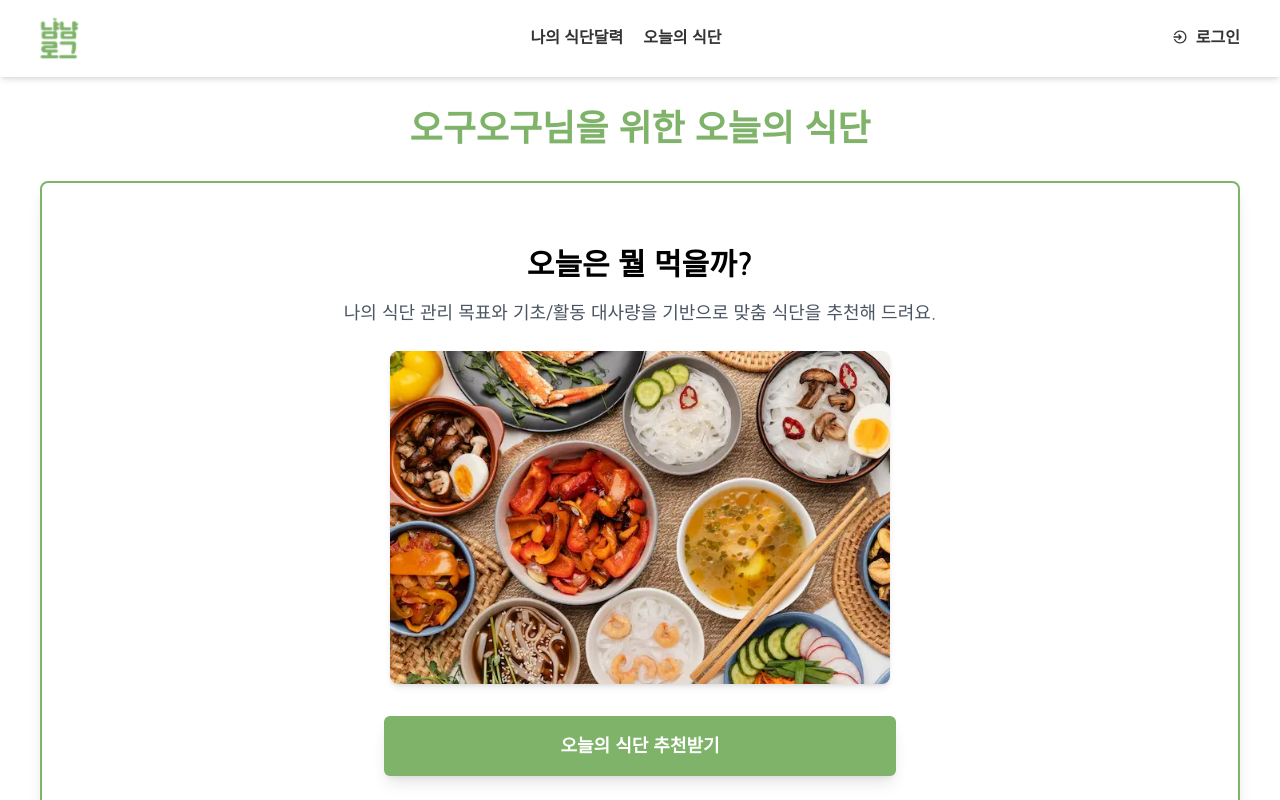
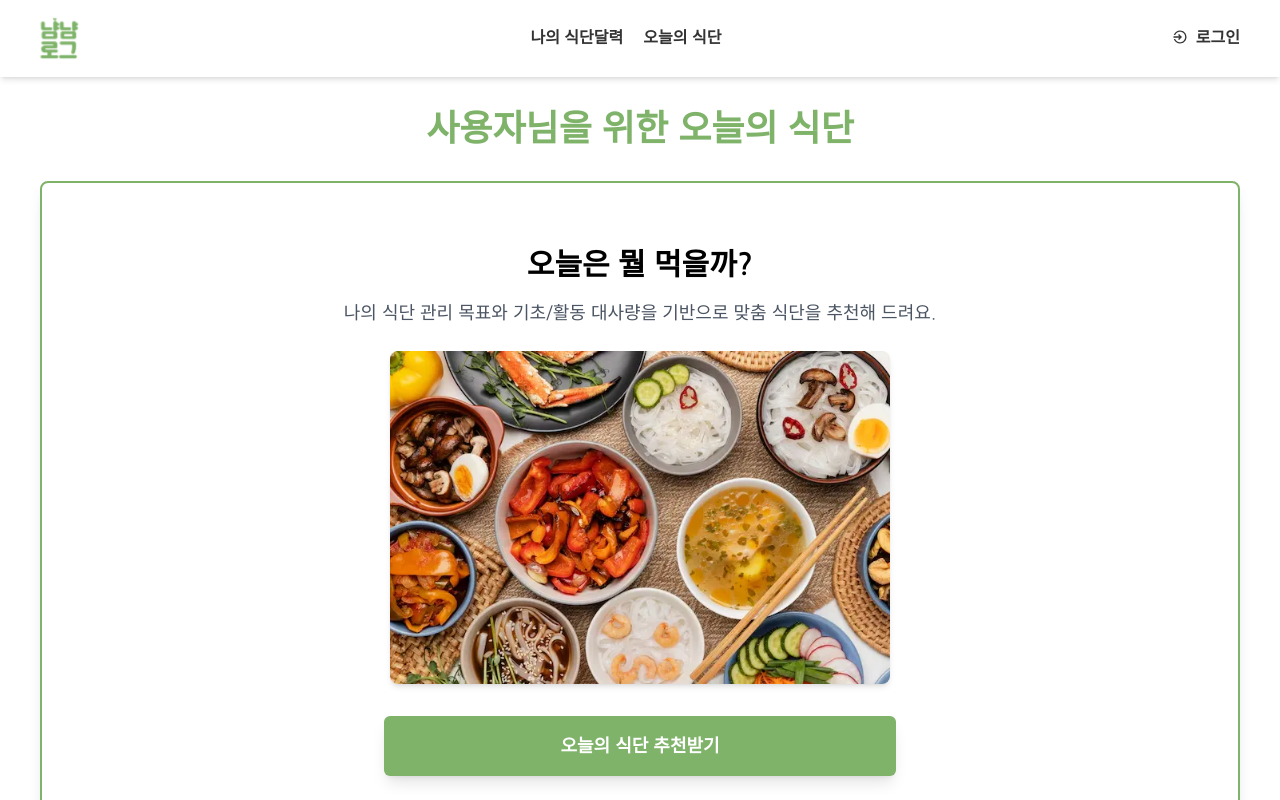
Before and after one commit to minji7901/yumyum, a Next.js app: page /todaysmeal in a window 1280 px wide. Shown: the top 800 px of the page. Built offline with nearby package versions, Linux system fonts and the light colour scheme; no server answers.

Commit message:
fix : 미들웨어 수정 및 페이지 title 컴포넌트 추가

```diff
--- a/src/app/calendar/page.tsx
+++ b/src/app/calendar/page.tsx
@@ -1,14 +1,15 @@
 //import CalendarDateContext from '@/components/calendar/CalendarDateContext';
 import { Graph } from '@/components/calendar/Graph';
 import MealCalendarSection from '@/components/calendar/MealCalendarSection';
+import Title from '@/components/Title';
 import React from 'react';
 
 const Calendar = () => {
   return (
     <>
-      <h1 className="common-title">ooo님의 식단 달력</h1>
-        <MealCalendarSection />
-        <Graph />
+      <Title>님의 식단 달력</Title>
+      <MealCalendarSection />
+      <Graph />
     </>
   );
 };
--- a/src/app/todaysmeal/page.tsx
+++ b/src/app/todaysmeal/page.tsx
@@ -1,3 +1,4 @@
+import Title from '@/components/Title';
 import MealPlanner from '@/components/todaysmeal/MealPlanner';
 
 const Page = () => {
@@ -6,7 +7,7 @@ const Page = () => {
       {/* TODO: 나중에 헤더 완성되면 위치 다시 고려하기 */}
       <div className="max-w-[1200px] mx-auto py-30">
         {/* TODO: 나중에 닉네임 supabase에서 가져와서 바꾸기 */}
-        <h1 className="common-title">오구오구님을 위한 오늘의 식단</h1>
+        <Title>님을 위한 오늘의 식단</Title>
         <MealPlanner />
       </div>
     </div>
--- a/src/components/Header.tsx
+++ b/src/components/Header.tsx
@@ -38,7 +38,8 @@ const Header = () => {
           title: '로그아웃 성공',
           text: '로그아웃 되었습니다'
         });
-        router.push('/');
+        // router.push('/');
+        window.location.href = '/';
       } catch (error) {
         console.error('로그아웃 실패:', error);
         Swal.fire({
--- /dev/null
+++ b/src/components/Title.tsx
@@ -0,0 +1,17 @@
+'use client';
+
+import useAuthStore from '@/store/authStore';
+import React from 'react';
+
+const Title = ({ children }: { children: string }) => {
+  const { user } = useAuthStore();
+
+  return (
+    <h1 className="common-title">
+      {user?.nickname || '사용자'}
+      {children}
+    </h1>
+  );
+};
+
+export default Title;
--- a/src/hooks/useSignForm.ts
+++ b/src/hooks/useSignForm.ts
@@ -74,6 +74,7 @@ const useSignForm = ({ isLoginMode, onSuccess }: UseSignFormProps) => {
       if (isLoginMode) {
         const { user } = response;
         authStore.setUser(user);
+        window.location.href = '/';
       }
 
       onSuccess();
```
